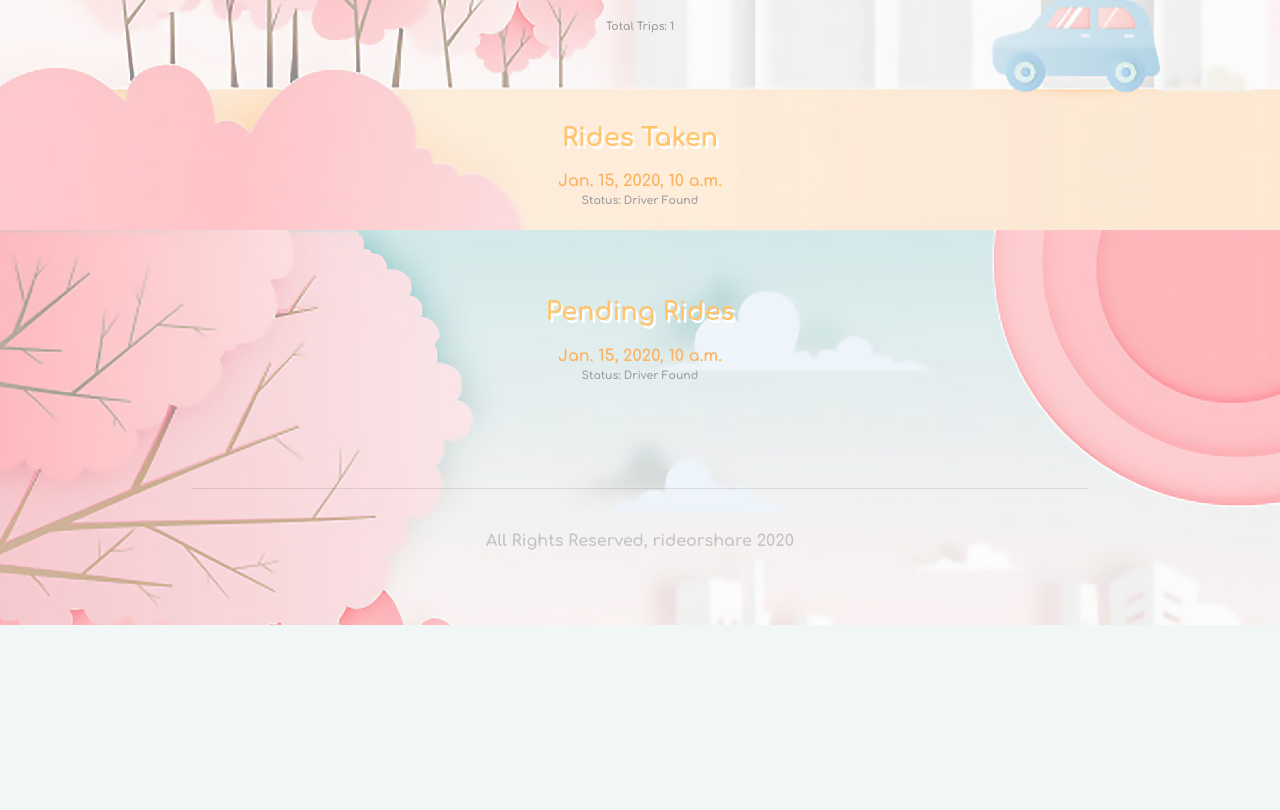
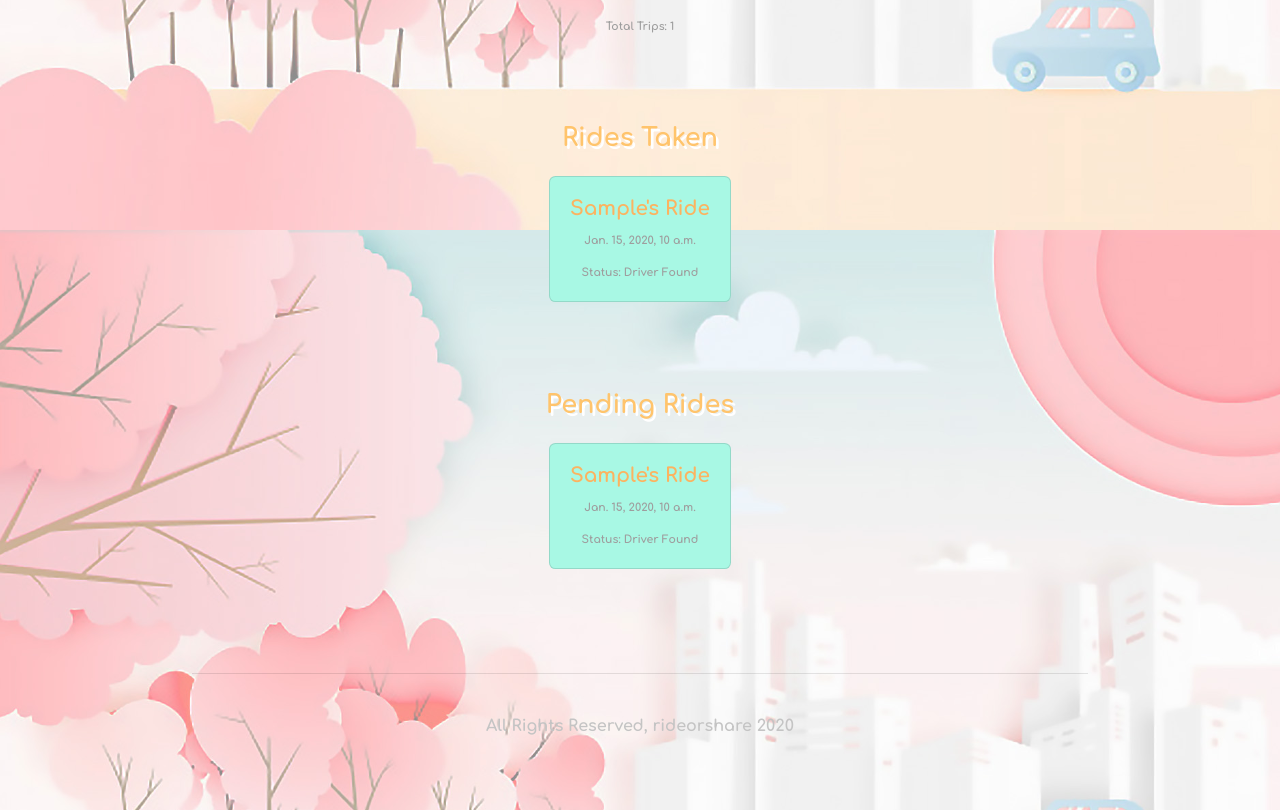
Before and after one commit to imjchiang/Project_4, a Django app: template main_app/templates/riders/profile.html in a window 1280 px wide. Shown: the part 570-1380 px from the top of the page. Before the commit the page ends 1195 px from the top, so only its background shows below. Run offline with Django 3.2, Linux system fonts and the light colour scheme; data comes from the database, SQL or seed files in the repository; the template is opened without the code that fills it: values that come from a table or form of the project are taken from there, most other values are stand-ins (such as "Sample title", 1, 10 or a date in 2020); some libraries are stand-ins or nearby versions.

Commit message:
[style.css] add more styling [rides.html][profile.html]x2 add cards

```diff
--- a/main_app/static/style.css
+++ b/main_app/static/style.css
@@ -27,6 +27,7 @@ a
 
 a:hover
 {
+    text-decoration: none;
     color: rgb(255, 123, 0);
     text-shadow: 0.12vw 0.12vw white;
 }
@@ -83,6 +84,12 @@ input
     border-color: rgb(164, 255, 240);
 }
 
+input:hover
+{
+    background-color: rgb(0, 179, 192);
+    border-color: teal;
+}
+
 table
 {
     display: flex;
@@ -99,3 +106,29 @@ footer
 {
     color: rgb(196, 196, 196);
 }
+
+.card
+{
+    border-radius: 0.5vw;
+}
+
+.ride-cards
+{
+    display: flex;
+    justify-content: center;
+    /* max-width: 60%; */
+}
+
+.ride-cards>div
+{
+    min-width: 10vw;
+    margin: 0.5vw 1vw 0.5vw 1vw;
+    background-color: rgb(168, 248, 228);
+}
+
+a.ride:hover
+{
+    border-radius: 0.4vw;
+    background-color: rgb(0, 179, 192);
+    text-shadow: none;
+}
--- a/main_app/templates/riders/profile.html
+++ b/main_app/templates/riders/profile.html
@@ -26,35 +26,49 @@
 
     {% if rider_prof.total_trips > 0 %}
         <h2>Rides Taken</h2>
-        {% for each_ride in taken_rides %}
-            <a href="/ride/{{ each_ride.pk }}">
-                {{ each_ride.pickup_time }}
-            </a>
-            {% if each_ride.driver_key == None %}
-                <p>Status: Need a Driver</p>
-            {% elif each_ride.pickup_time <= current_time %}
-                <p>Status: Completed</p>
-            {% elif each_ride.driver_key != None %}
-                <p>Status: Driver Found</p>
-            {% endif %}
-        {% endfor %}
+        <div class="ride-cards">
+            {% for each_ride in taken_rides %}
+                <div class="card text-white mb-3" style="max-width: 18rem;">
+                    <a class="ride" href="/ride/{{ each_ride.pk }}">
+                        <div class="card-body">
+                            <h5 class="card-title">{{ each_ride.rider_key.first_name }}'s Ride</h5>
+                            <p class="card-text">{{ each_ride.pickup_time }}</p>
+                            {% if each_ride.driver_key == None %}
+                                <p class="card-text">Status: Need a Driver</p>
+                            {% elif each_ride.pickup_time <= current_time %}
+                                <p class="card-text">Status: Completed</p>
+                            {% elif each_ride.driver_key != None %}
+                                <p class="card-text">Status: Driver Found</p>
+                            {% endif %}
+                        </div>
+                    </a>
+                </div>
+            {% endfor %}
+        </div>
         <br /><br /><br />
     {% endif %}
 
     {% if pending_rides %}
         <h2>Pending Rides</h2>
-        {% for each_ride in pending_rides %}
-            <a href="/ride/{{ each_ride.pk }}">
-                {{ each_ride.pickup_time }}
-            </a>
-            {% if each_ride.driver_key == None %}
-                <p>Status: Need a Driver</p>
-            {% elif each_ride.pickup_time <= current_time %}
-                <p>Status: Completed</p>
-            {% elif each_ride.driver_key != None %}
-                <p>Status: Driver Found</p>
-            {% endif %}
-        {% endfor %}
+        <div class="ride-cards">
+            {% for each_ride in pending_rides %}
+                <div class="card text-white mb-3" style="max-width: 18rem;">
+                    <a class="ride" href="/ride/{{ each_ride.pk }}">
+                        <div class="card-body">
+                            <h5 class="card-title">{{ each_ride.rider_key.first_name }}'s Ride</h5>
+                            <p class="card-text">{{ each_ride.pickup_time }}</p>
+                            {% if each_ride.driver_key == None %}
+                                <p class="card-text">Status: Need a Driver</p>
+                            {% elif each_ride.pickup_time <= current_time %}
+                                <p class="card-text">Status: Completed</p>
+                            {% elif each_ride.driver_key != None %}
+                                <p class="card-text">Status: Driver Found</p>
+                            {% endif %}
+                        </div>
+                    </a>
+                </div>
+            {% endfor %}
+        </div>
+        <br /><br /><br />
     {% endif %}
-    <br /><br /><br />
 {% endblock %}
```
Also changed, not shown: main_app/templates/drivers/profile.html (+12 -1 lines), main_app/templates/rides/rides.html (+19 -16 lines).
